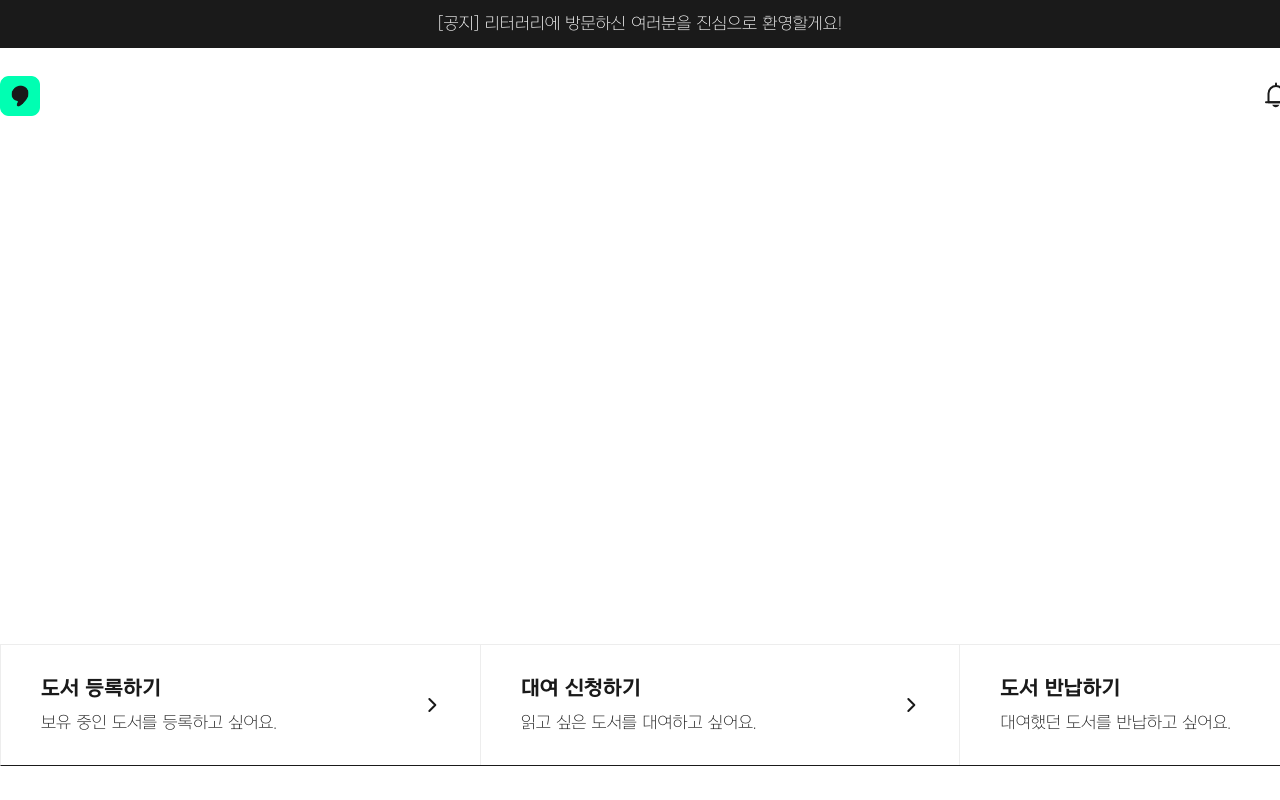
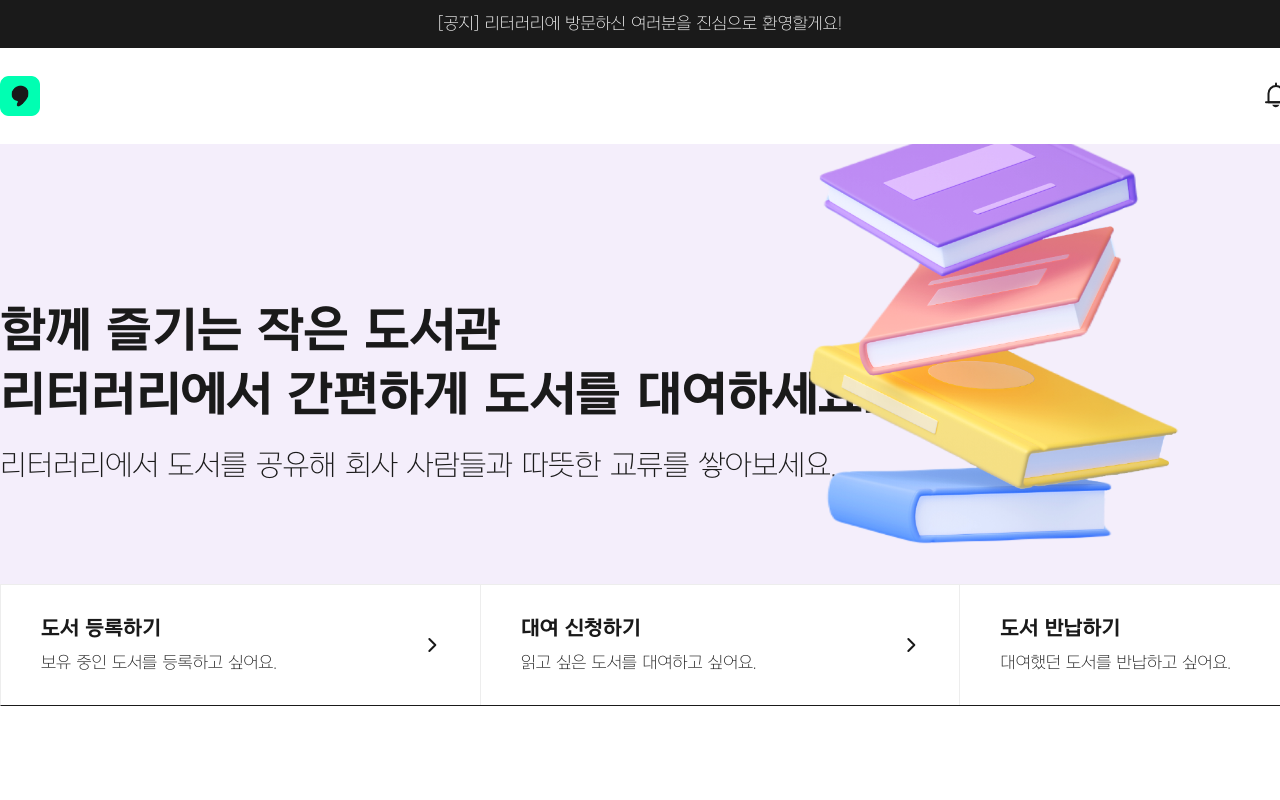
Before and after one commit to dukki-labs/frontend, a Next.js app: page / in a window 1280 px wide. Built offline with nearby package versions, Linux system fonts and the light colour scheme; no server answers.

Commit message:
Feat: [#21] 메인화면 배너화면 수정

```diff
--- a/src/components/common/Book.tsx
+++ b/src/components/common/Book.tsx
@@ -3,23 +3,9 @@ import styles from "@/styles/Common.module.scss";
 import TextGothic from "@/components/common/TextGothic";
 import Text from "@/components/common/Text";
 import { bookData } from "@/type";
+import { CATEGORY_KO } from "@/utils";
 import icon_view from "@/img/icon_view.svg";
 import icon_like from "@/img/icon_like.svg";
-
-const CATEGORY_KO: { [key: string]: string } = {
-  HISTORY_CULTURE: "역사/예술/문화",
-  EDUCATION: "역사/예술/문화",
-  FAMILY_LIFE: "가정/요리/뷰티",
-  HOBBY: "건강/취미/레저/여행",
-  ECONOMIC_MANAGEMENT: "경제경영",
-  SCIENCE_TECHNOLOGY: "사회과학/과학",
-  COMPUTER_MOBILE: "컴퓨터/모바일",
-  LITERATURE: "문학",
-  ENTERTAINMENT: "엔터테인먼트",
-  SELF_DEVELOPMENT: "자기계발",
-  LANGUAGE: "언어",
-  OTHER: "기타",
-};
 
 export default function Book({
   isNew = false,
--- a/src/pages/index.tsx
+++ b/src/pages/index.tsx
@@ -8,13 +8,16 @@ import BasicInfo from "@/components/home/BasicInfo";
 import NewBooks from "@/components/home/NewBooks";
 import { api } from "@/utils/api";
 import icon_right from "@/img/icon_right.svg";
+import main from "@/img/main.png";
 
 export default function Home() {
   const router = useRouter();
   const [newBookList, setNewBookList] = useState([]);
+  const [isLoading, setIsLoading] = useState(true);
 
   useEffect(() => {
     const fetchNewBooks = async () => {
+      try {
         const { data, status } = await api.get(`/api/v1/recent/books`, {
           params: {
             memberId: 2,
@@ -22,6 +25,11 @@ export default function Home() {
           },
         });
         setNewBookList(data.bookInfoDtoList);
+      } catch (error) {
+        console.log(error);
+      } finally {
+        setIsLoading(false);
+      }
     };
     fetchNewBooks();
   }, []);
@@ -35,7 +43,41 @@ export default function Home() {
         <link rel="icon" href="/favicon.ico" />
       </Head>
       <main className={styles.main}>
-        <div className={styles.center}></div>
+        <div className={styles.center}>
+          <div className={styles.textBox}>
+            <TextGothic
+              text="함께 즐기는 작은 도서관"
+              fontWeight={700}
+              fontSize={48}
+              lineHeight={48}
+              style={{
+                display: "block",
+                marginBottom: "16px",
+              }}
+            />
+            <TextGothic
+              text="리터러리에서 간편하게 도서를 대여하세요!"
+              fontWeight={700}
+              fontSize={48}
+              lineHeight={48}
+              style={{
+                display: "block",
+                marginBottom: "32px",
+              }}
+            />
+            <TextGothic
+              text="리터러리에서 도서를 공유해 회사 사람들과 따뜻한 교류를 쌓아보세요."
+              fontWeight={400}
+              fontSize={28}
+              lineHeight={28}
+              style={{
+                display: "block",
+                marginBottom: "32px",
+              }}
+            />
+            <Image src={main} alt="" />
+          </div>
+        </div>
         <div className={styles.infoBox}>
           <div className={styles.info} onClick={() => router.push("/register")}>
             <div className={styles.text}>
@@ -58,7 +100,7 @@ export default function Home() {
             </div>
             <Image src={icon_right} alt="" />
           </div>
-          <div className={styles.info}>
+          <div className={styles.info} onClick={() => router.push("/rental")}>
             <div className={styles.text}>
               <TextGothic
                 text="대여 신청하기"
@@ -101,8 +143,12 @@ export default function Home() {
             <Image src={icon_right} alt="" />
           </div>
         </div>
-        <BasicInfo />
+        <section className={styles.mainSection}>
+          {!isLoading && newBookList.length === 0 && <BasicInfo />}
+          {!isLoading && newBookList.length > 0 && (
             <NewBooks data={newBookList} />
+          )}
+        </section>
       </main>
     </>
   );
--- a/src/styles/Home.module.scss
+++ b/src/styles/Home.module.scss
@@ -2,15 +2,34 @@
   display: flex;
   flex-direction: column;
   margin: 0 auto;
-  width: 1440px;
+  width: 100%;
   .center {
     width: 100%;
     height: 500px;
+    background: #f4eefb;
+    .textBox {
+      padding-top: 164px;
+      position: relative;
+      margin: 0 auto;
+      width: 1440px;
+      height: 100%;
+      img {
+        position: absolute;
+        top: 0;
+        right: 0;
+        width: auto;
+        height: 100%;
+      }
+    }
   }
   .infoBox {
     display: flex;
     border: 1.5px solid #ededed;
     border-bottom: 1.5px solid #1a1a1a;
+    margin: -60px auto 0;
+    width: 1440px;
+    background: #fff;
+    z-index: 4;
     .info {
       flex: 1;
       display: flex;
@@ -23,11 +42,15 @@
       }
     }
   }
+  .mainSection {
+    padding: 160px 0;
+  }
 }
 
 .basicInfo {
   padding: 192px 0;
-  width: 100%;
+  margin: 0 auto;
+  width: 1440px;
   .info1 {
     margin-bottom: 256px;
   }
--- /dev/null
+++ b/src/utils/index.ts
@@ -0,0 +1,14 @@
+export const CATEGORY_KO: { [key: string]: string } = {
+  HISTORY_CULTURE: "역사/예술/문화",
+  EDUCATION: "교육",
+  FAMILY_LIFE: "가정/요리/뷰티",
+  HOBBY: "건강/취미/레저/여행",
+  ECONOMIC_MANAGEMENT: "경제경영",
+  SCIENCE_TECHNOLOGY: "사회과학/과학",
+  COMPUTER_MOBILE: "컴퓨터/모바일",
+  LITERATURE: "문학",
+  ENTERTAINMENT: "엔터테인먼트",
+  SELF_DEVELOPMENT: "자기계발",
+  LANGUAGE: "언어",
+  OTHER: "기타",
+};
```
Also changed, not shown: src/components/signup/Interest.tsx (+1 -15 lines), src/pages/register/index.tsx (+7 -7 lines), src/img/main.png (added). Lines whose indentation alone changed are shown as unchanged.
